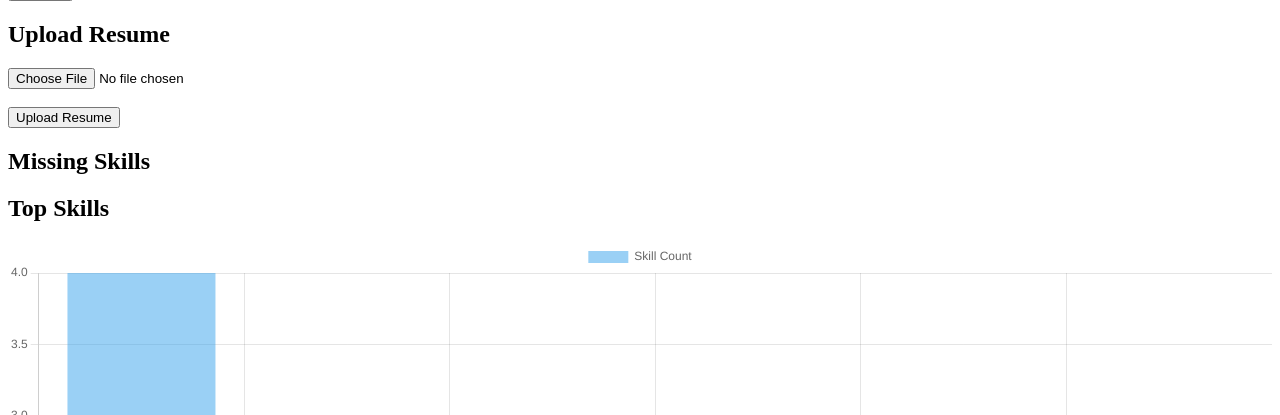
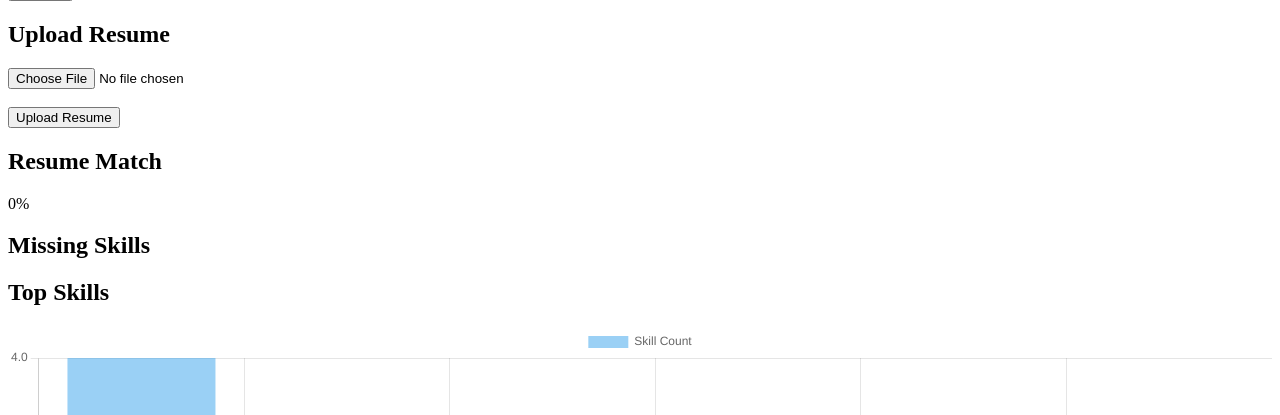
Before and after one commit to zajjhay19/job-posting-skill-analyzer, a Flask app: page / in a window 1280 px wide. Shown: the part 405-820 px from the top of the page. Run offline with Flask 3, Linux system fonts and the light colour scheme; data comes from the database, SQL or seed files in the repository.

Commit message:
Add personalized resume-to-market score

```diff
--- a/app.py
+++ b/app.py
@@ -111,7 +111,7 @@
 
     if len(market_skills) > 0: #Checks if there are any skills in the job market.
 
-        match_percentage = (len(matched_skills) / len(market_skills)) * 100 #Calculates the percentage of market skills that are already on the resume.
+        match_percentage = round((len(matched_skills) / len(market_skills)) * 100) #Calculates the percentage of market skills that are already on the resume.
 
     else:
 
@@ -128,3 +128,7 @@
     print(match_percentage) #Displays the resume match percentage in the terminal so we can test the calculation.
 
     return redirect("/") #Sends the user back to the home page after the resume analysis is complete.
+
+if __name__ == "__main__": #Checks if this file is being run directly.
+
+    app.run(debug=True) #Starts the Flask development server.
--- a/templates/index.html
+++ b/templates/index.html
@@ -42,7 +42,9 @@
             </button>
 
     </form>
+    <h2>Resume Match</h2>
 
+    <p>{{ match_percentage }}%</p> <!--Displays the percentage of job market skills that are already on the resume.-->
     <h2>Missing Skills</h2>
 
     <ul>
```
